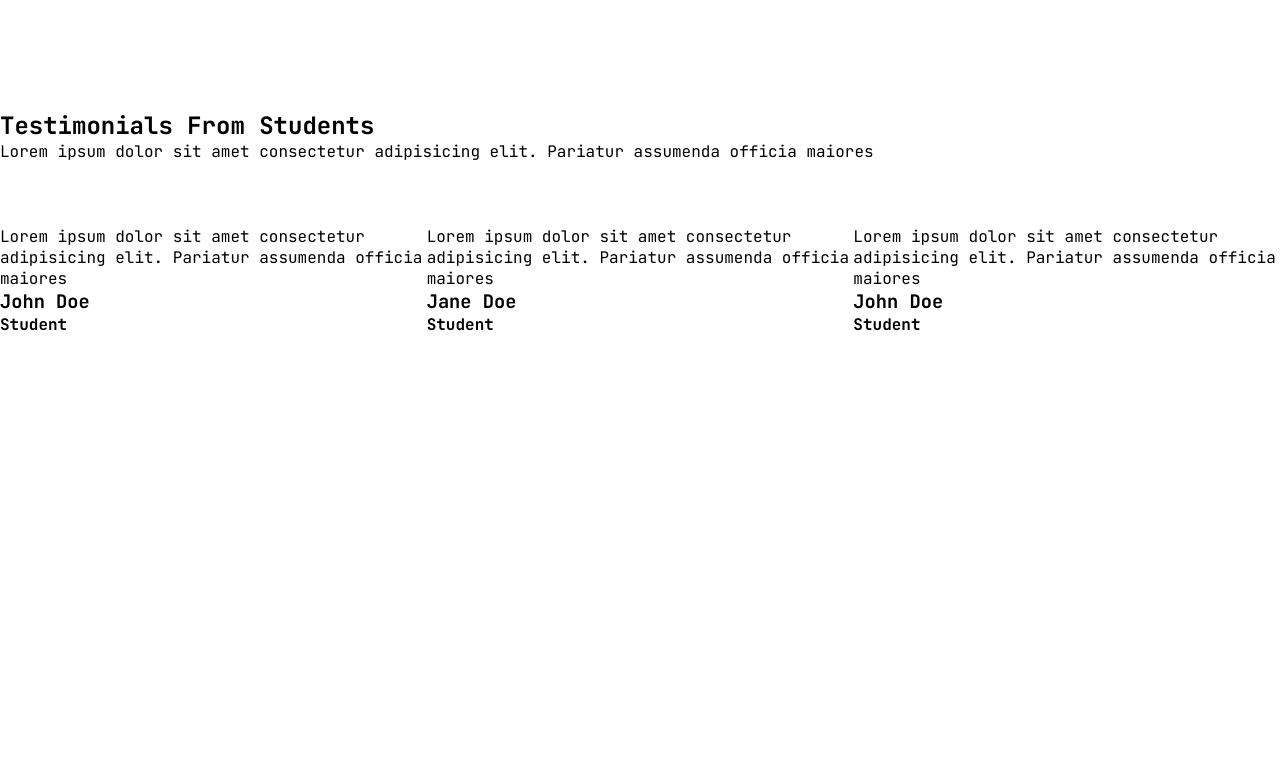
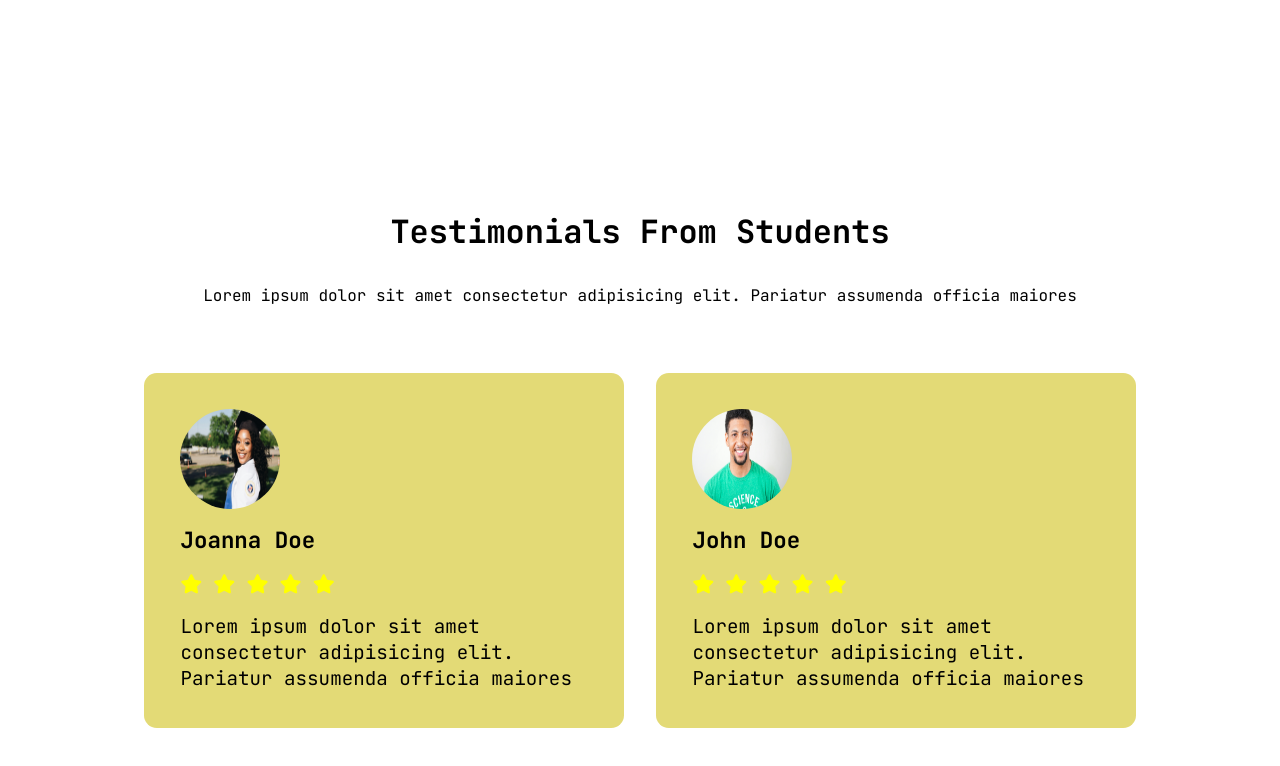
Before and after one commit to StormGear/college_website, a plain HTML site: page index.html in a window 1280 px wide. Shown: the part 2745-3511 px from the top of the page. Before the commit the page ends 3080 px from the top, so only its background shows below. Drawn offline with nearby package versions, Linux system fonts and the light colour scheme.

Commit message:
testmonial section complete

```diff
--- a/index.html
+++ b/index.html
@@ -8,7 +8,7 @@
     <link rel="preconnect" href="https://fonts.gstatic.com" crossorigin>
     <link href="https://fonts.googleapis.com/css2?family=JetBrains+Mono:ital,wght@0,100..800;1,100..800&display=swap" rel="stylesheet">
     <link rel="stylesheet" href="https://fonts.googleapis.com/css2?family=Material+Symbols+Outlined:opsz,wght,FILL,GRAD@20..48,100..700,0..1,-50..200" />
-    <meta name="twitter:College Website" content="">
+    <link href="https://cdnjs.cloudflare.com/ajax/libs/font-awesome/5.13.0/css/all.min.css" rel="stylesheet">
     <title>College Website Design</title>
 </head>
 <body>
@@ -127,20 +127,38 @@
 
         <div class="row">
             <div class="testimonial">
-                <p>Lorem ipsum dolor sit amet consectetur adipisicing elit. Pariatur assumenda officia maiores</p>
-                <h3>John Doe</h3>
-                <h4>Student</h4>
+                <img src="./assets/student1.jpg" alt="">
+                <div class="desc">
+                    <h3>Joanna Doe</h3>
+                    <i class="fa fa-star"></i>
+                    <i class="fa fa-star"></i>
+                    <i class="fa fa-star"></i>
+                    <i class="fa fa-star"></i>
+                    <i class="fa fa-star"></i>
+
+                    <p>Lorem ipsum dolor sit amet consectetur adipisicing elit. Pariatur assumenda officia maiores</p>
+                </div>
             </div>
             <div class="testimonial">
-                <p>Lorem ipsum dolor sit amet consectetur adipisicing elit. Pariatur assumenda officia maiores</p>
-                <h3>Jane Doe</h3>
-                <h4>Student</h4>
+                <img src="./assets/student2.jpg" alt="">
+                <div class="desc">
+                    <h3>John Doe</h3>
+                    <i class="fa fa-star"></i>
+                    <i class="fa fa-star"></i>
+                    <i class="fa fa-star"></i>
+                    <i class="fa fa-star"></i>
+                    <i class="fa fa-star"></i>
+                    <p>Lorem ipsum dolor sit amet consectetur adipisicing elit. Pariatur assumenda officia maiores</p>
+                </div>
             </div>
-            <div class="testimonial">
-                <p>Lorem ipsum dolor sit amet consectetur adipisicing elit. Pariatur assumenda officia maiores</p>
-                <h3>John Doe</h3>
-                <h4>Student</h4>
-            </div>
+            <!-- <div class="testimonial">
+                <img src="./assets/user1.jpg" alt="">
+                <div class="desc">
+                    <h3>John Doe</h3>
+                    <h4>Student</h4>
+                    <p>Lorem ipsum dolor sit amet consectetur adipisicing elit. Pariatur assumenda officia maiores</p>
+                </div>
+            </div> -->
         </div>
        </section>
 
--- a/styles/style.css
+++ b/styles/style.css
@@ -249,6 +249,61 @@ nav .icon {
     margin: 1rem 0;
 }
 
+   /* testimonials  */
+.testimonials {
+    width: 80%;
+    margin: 0 auto;
+    text-align: center;
+    padding: 100px 0;
+}
+
+.testimonials h2 {
+    font-size: 2rem;
+    margin-bottom: 2rem;
+}
+
+.testimonial {
+    padding: 2%;
+    background-color: #e3da76;
+    border-radius: var(--border-radius);
+    margin: 1rem;
+    text-align: left;
+    display: flex;
+    flex-wrap: wrap;
+}
+
+.testimonial img {
+    width: 100px;
+    height: 100px;
+    border-radius: 50%;
+    margin: 1rem;
+    background-size: cover;
+}
+
+.testimonial .desc {
+    font-size: 1.2rem;
+    margin-left: 1rem;
+}
+
+.desc h3 {
+    margin-bottom: 1rem;
+}
+.desc h4 {
+    margin-bottom: 1rem;
+}
+.desc p {
+    margin-bottom: 1rem;
+    margin-top: 1rem;
+}
+
+.desc .fa {
+    color: yellow;
+}
+
+
+
+
+
 
 
 
```
Also changed, not shown: assets/basketball.png (deleted), assets/cafeteria.png (deleted), assets/logo.png (deleted), assets/london.png (deleted), assets/newyork.png (deleted), assets/student1.jpg (added), assets/student2.jpg (added), assets/user2.jpg (deleted), assets/washington.png (deleted).
